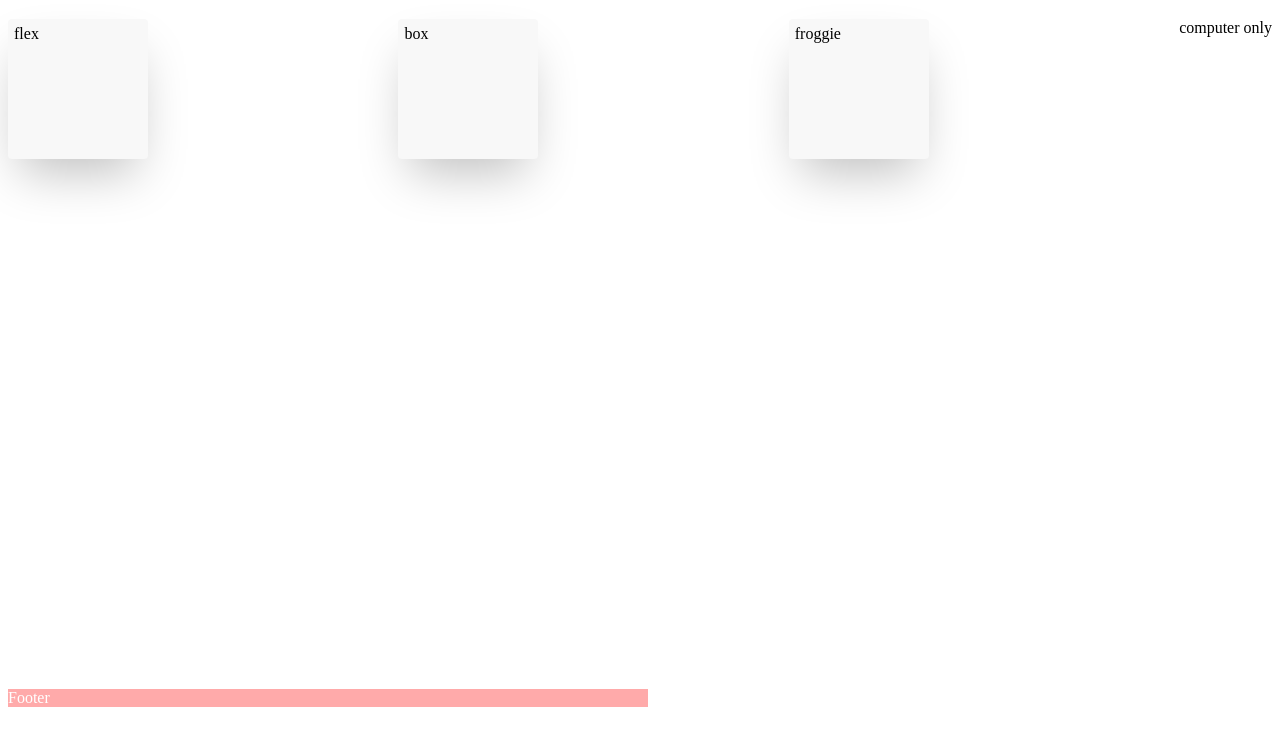
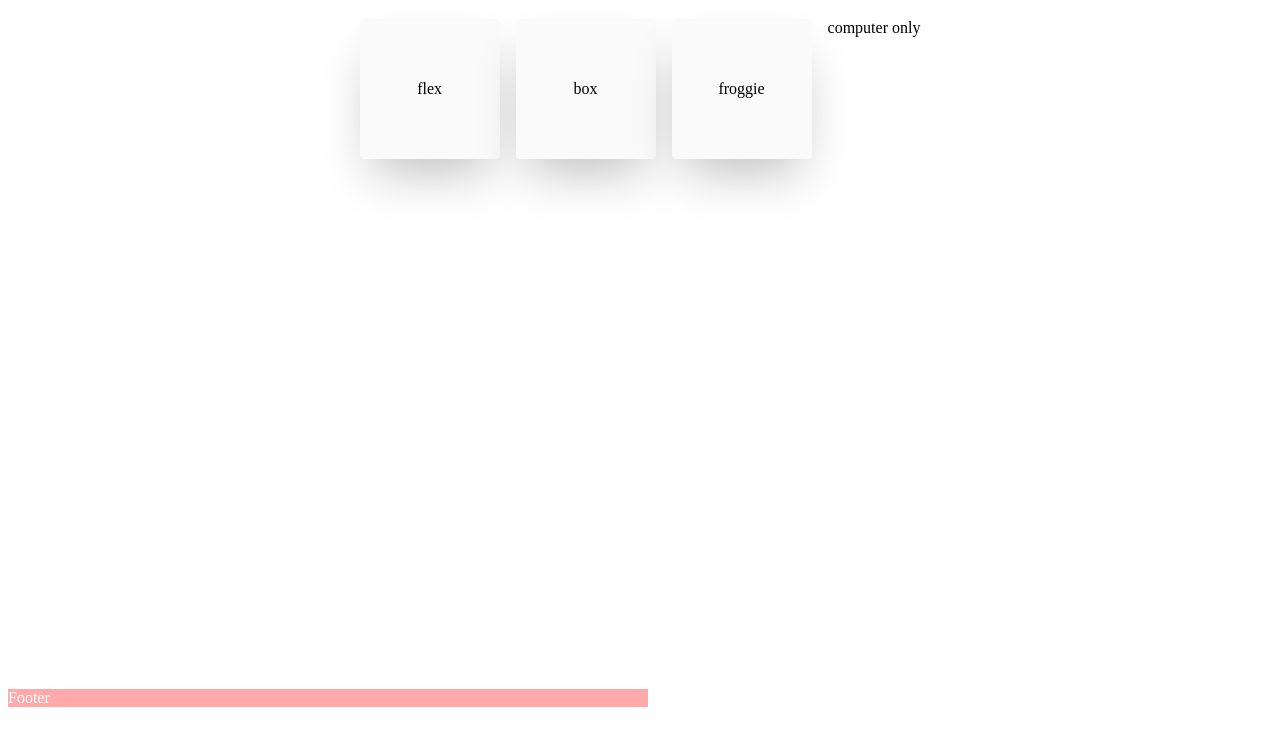
Before and after one commit to cbouwense/taillight, a website with bundled scripts: page index.html in a window 1280 px wide. Shown: the part 61-800 px from the top of the page. Built offline with nearby package versions, Linux system fonts and the light colour scheme.

Commit message:
added column and row

```diff
--- a/index.html
+++ b/index.html
@@ -12,26 +12,16 @@
 </head>
 <body class="bg-fff">
   <h1 class="c-red z-top">Heading</h1>
-  <div class="flex gap-1rem justifyEnd c_justifyBetween uw_justifyBetween">
-    <div class="
-      flex
-      w-8rem h-8rem p-6px brad-4px bg-f8f8f8 c-0
-      shadowXxl
-    ">flex</div>
-    <div class="
-      flex
-      w-8rem h-8rem p-6px brad-4px bg-f8f8f8 c-0
-      shadowXxl
-    ">box</div>
-    <div class="
-      flex
-      w-8rem h-8rem p-6px brad-4px bg-f8f8f8 c-0
-      shadowXxl
-    ">froggie</div>
-    <div class="tablet">tablet only</div>
-    <div class="computer">computer only</div>
-    <div class="ultraWide">ultraWide only</div>
-  </div>
+  <main class="flexCenter column">
+    <div class="flex column t_row c_row uw_row gap-1rem c_justifyBetween uw_justifyBetween">
+      <div class="flexCenter w-8rem h-8rem p-6px brad-4px bg-fafafa c-0 shadowXxl">flex</div>
+      <div class="flexCenter w-8rem h-8rem p-6px brad-4px bg-fafafa c-0 shadowXxl">box</div>
+      <div class="flexCenter w-8rem h-8rem p-6px brad-4px bg-fafafa c-0 shadowXxl">froggie</div>
+      <div class="tablet">tablet only</div>
+      <div class="computer">computer only</div>
+      <div class="ultraWide">ultraWide only</div>
+    </div>
+  </main>
   <div class="fixed bottom-2rem w-50 bg-818181 c-fff t_bg-f00 c_bg-salmon uw_bg-00f uw_c-fff">Footer</div>
 
   <script src="dist/taillight.js"></script>
--- a/taillight.ts
+++ b/taillight.ts
@@ -85,6 +85,9 @@ const rule = (className: string, abbrev: keyof typeof abbrevAsProperty | string,
     case "c":
         rule += `{ color: ${asColor(values[0], document)}; }`;
         break;
+    case "column":
+        rule += `{ flex-direction: column; }`;
+        break;
     case "fixed":
         rule += `{ position: fixed; }`;
         break;
@@ -132,6 +135,9 @@ const rule = (className: string, abbrev: keyof typeof abbrevAsProperty | string,
         break;
     case "relative":
         rule += `{ position: relative; }`;
+        break;
+    case "row":
+        rule += `{ flex-direction: row; }`;
         break;
     case "shadowSm":
         rule += `{ box-shadow: 0 1px 2px 0 rgb(0, 0, 0, 0.05); }`;
```
